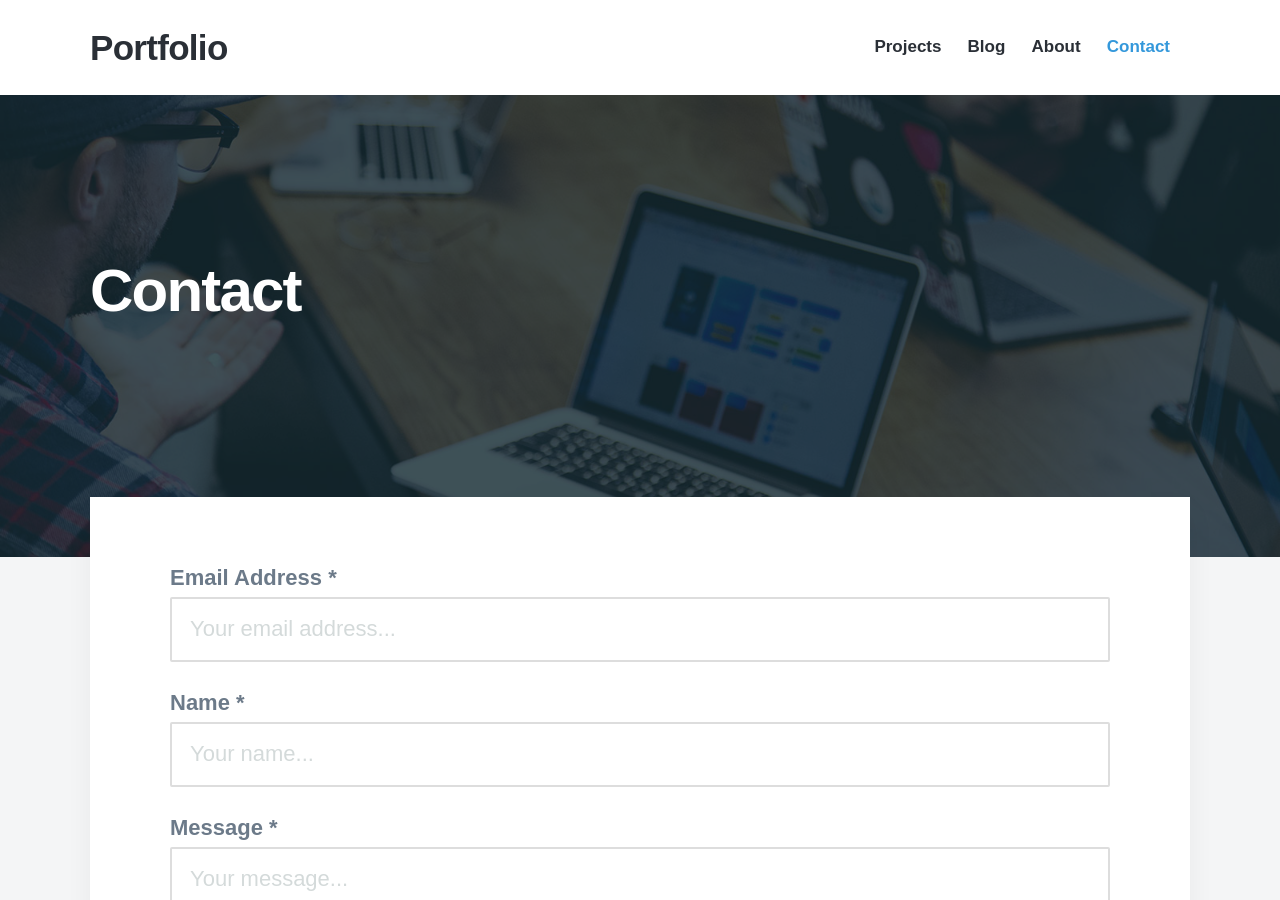
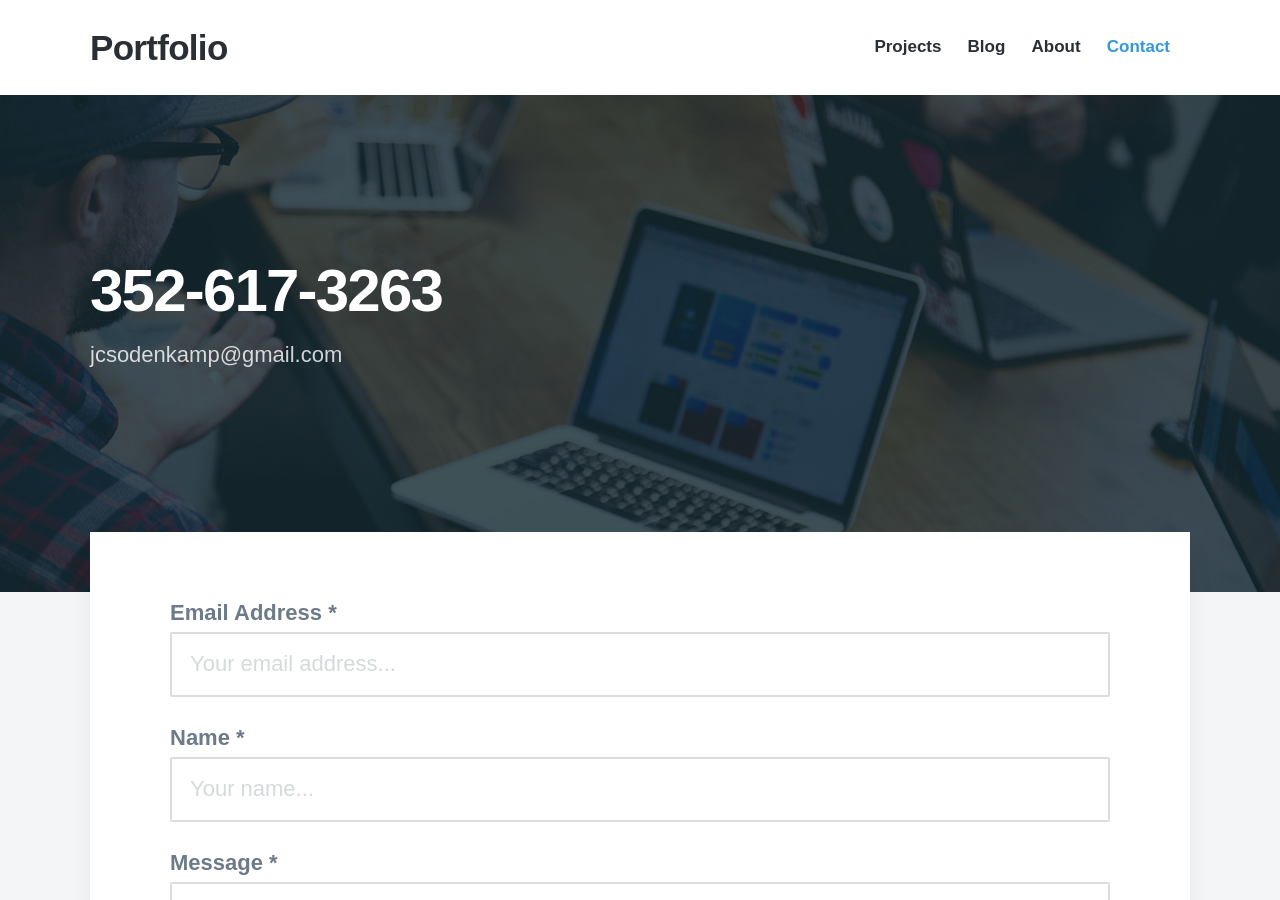
Before and after one commit to jcsodenkamp/jcsodenkamp.github.io, a Jekyll site: the page built from _pages/contact.md, in a window 1280 px wide and 900 px high. Built offline with Jekyll 4.4.1, drawn with Linux system fonts in a browser that asks for light colours; nearby versions of some CDN libraries; some web fonts are replaced.

Commit message:
Update contact.md

```diff
--- a/_pages/contact.md
+++ b/_pages/contact.md
@@ -1,6 +1,6 @@
 ---
-title: Contact
-subtitle:
+title: 352-617-3263
+subtitle: jcsodenkamp@gmail.com
 description: Personal is the perfect theme for developers, designers and other creatives.
 featured_image: /images/demo/contact.jpg
 ---
```
